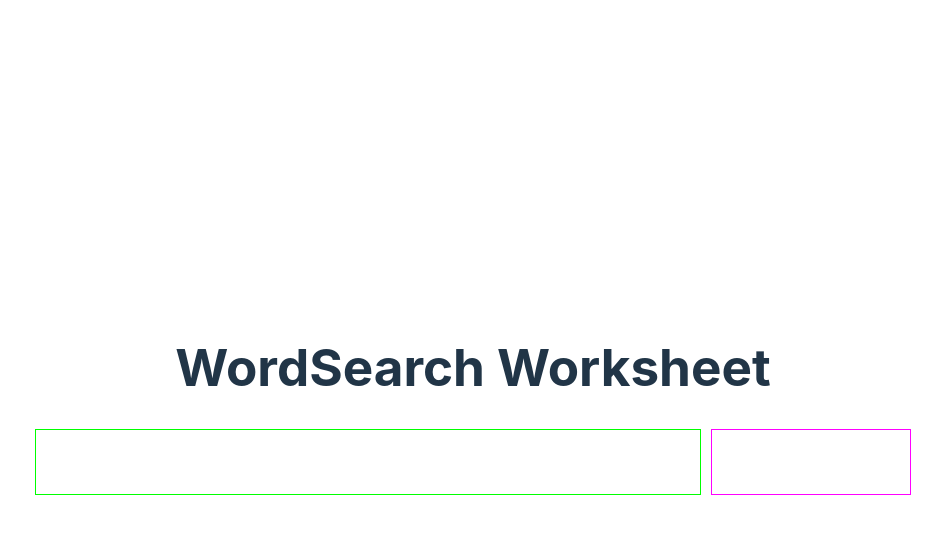
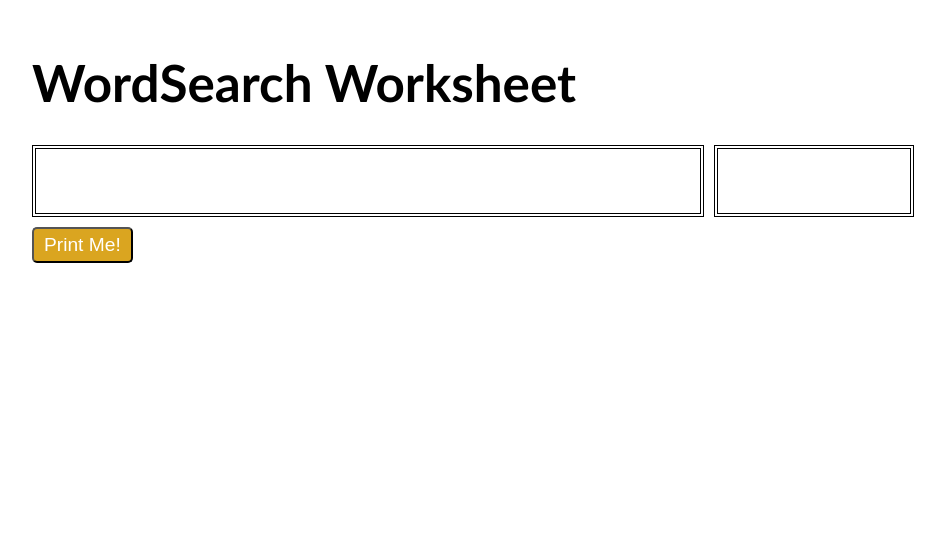
Before and after one commit to boest02/wordsearch-worksheet, a website built with Vite: page index.html in a window 1280 px wide. Shown: the whole page, without its empty margins (167-1112 px from the left). Built offline with nearby package versions, Linux system fonts and the light colour scheme; what @blex41/word-search would draw is missing.

Commit message:
add print button and move markup to html file, colors to palin

```diff
--- a/index.html
+++ b/index.html
@@ -1,13 +1,29 @@
 <!doctype html>
 <html lang="en">
+
 <head>
   <meta charset="UTF-8" />
   <link rel="icon" type="image/svg+xml" href="/vite.svg" />
   <meta name="viewport" content="width=device-width, initial-scale=1.0" />
-    <title>Vite App</title>
+  <title>Wordsearch Worksheet</title>
+
+  <style type="text/css" media="print">
+    @page { size: landscape; }
+  </style>
 </head>
+
 <body>
-    <div id="app"></div>
+  <div>
+    <h1>WordSearch Worksheet</h1>
+    <div class="wordsearch-wrapper">
+      <div class="grid"> </div>
+      <div class="words"> </div>
+    </div>
+    <div id="tool-bar" class="controls">
+      <button id="printer">Print Me!</button>
+    </div>
+  </div>
   <script type="module" src="/main.js"></script>
 </body>
+
 </html>
--- a/main.js
+++ b/main.js
@@ -5,15 +5,15 @@ import Words from './src/Words.js'  // word list
 
 // const WordSearch = require("@blex41/word-search");
 
-document.querySelector('#app').innerHTML = `
-  <div>
-    <h1>WordSearch Worksheet</h1>
-    <div class="wordsearch-wrapper">
-      <div class="grid"> </div>
-      <div class="words"> </div>
-    </div>
-  </div>
-`;
+// document.querySelector('#app').innerHTML = `
+//   <div>
+//     <h1>WordSearch Worksheet</h1>
+//     <div class="wordsearch-wrapper">
+//       <div class="grid"> </div>
+//       <div class="words"> </div>
+//     </div>
+//   </div>
+// `;
 
 
 // If an option is missing, it will be given a default value
@@ -21,7 +21,7 @@ const options = {
   cols: 10,
   rows: 10,
   disabledDirections: [],
-  dictionary: ["Hello", "word", "search", "jeian", "money"],
+  dictionary: ["Zeus", "Hello", "word", "search", "jeian", "money"],
   maxWords: 20,
   backwardsProbability: 0.3,
   upperCase: true,
@@ -37,6 +37,7 @@ console.dir(ws);
 let grid = new GridLayout(ws.grid);
 let words = new Words(ws.words);
 
-// console.log(crossword);
 document.querySelector('.grid').innerHTML = grid.output();
 document.querySelector('.words').innerHTML = words.output();
+
+document.querySelector('#printer').addEventListener('click', () => window.print());
--- a/style.css
+++ b/style.css
@@ -1,11 +1,11 @@
 :root {
-  font-family: Inter, system-ui, Avenir, Helvetica, Arial, sans-serif;
+  font-family: 'Gill Sans', 'Gill Sans MT', Calibri, 'Trebuchet MS', sans-serif, system-ui, Avenir, Helvetica, Arial, sans-serif;
   line-height: 1.5;
   font-weight: 400;
 
-  color-scheme: light dark;
-  color: rgba(255, 255, 255, 0.87);
-  background-color: #242424;
+  /* color-scheme: light dark; */
+  color: #000;
+  background-color: rgba(255, 255, 255, 0.87);
 
   font-synthesis: none;
   text-rendering: optimizeLegibility;
@@ -13,19 +13,10 @@
   -moz-osx-font-smoothing: grayscale;
 }
 
-a {
-  font-weight: 500;
-  color: #646cff;
-  text-decoration: inherit;
-}
-a:hover {
-  color: #535bf2;
-}
-
 body {
-  margin: 0;
+  margin: 20px 0;
   display: flex;
-  place-items: center;
+  justify-content: center;
   min-width: 320px;
   min-height: 100vh;
 }
@@ -35,13 +26,6 @@ h1 {
   line-height: 1.1;
 }
 
-#app {
-  max-width: 1280px;
-  margin: 0 auto;
-  padding: 2rem;
-  text-align: center;
-}
-
 .wordsearch-wrapper {
   display: grid;
   grid-template-columns: auto 200px;
@@ -49,8 +33,8 @@ h1 {
 }
 
 .grid {
-  border: 1px solid lime;
-  color: #fff;
+  border: 4px double #000;
+  color: #000;
   padding: 2em;
   width: 600px;
 }
@@ -64,8 +48,8 @@ h1 {
   text-align: center;
   width: 50px;
   height: 50px;
-  font-size: 2rem;
-  font-weight: 800;
+  font-size: 1.8rem;
+  font-weight: 600;
 }
 
 .words {
@@ -73,23 +57,37 @@ h1 {
   flex-direction: column;
   align-items: flex-start;
   padding: 10px;
-  border: 1px solid magenta;
+  border: 4px double #000;
+  font-size: 1.2rem;
 }
 
 .words > div {
   margin: 5px;
 }
 
+.controls {
+  margin: 10px 0;
+}
 
-@media (prefers-color-scheme: light) {
-  :root {
-    color: #213547;
-    background-color: #ffffff;
-  }
-  a:hover {
-    color: #747bff;
-  }
-  button {
-    background-color: #f9f9f9;
-  }
+.controls > button {
+  padding: 5px 10px;
+  font-size: 1.2rem;
+  border-radius: 5px;
+  color: #fff;
+  background-color: goldenrod;
 }
+
+.controls > button:hover {
+  transform: scale(1.1);
+  font-weight: bold;
+}
+
+
+/*Don't print these*/
+@media print
+{
+    #tool-bar
+    {
+        display: none;
+    }
+}
```
Also changed, not shown: src/Words.js (line endings or trailing spaces). Lines whose indentation alone changed are shown as unchanged.
